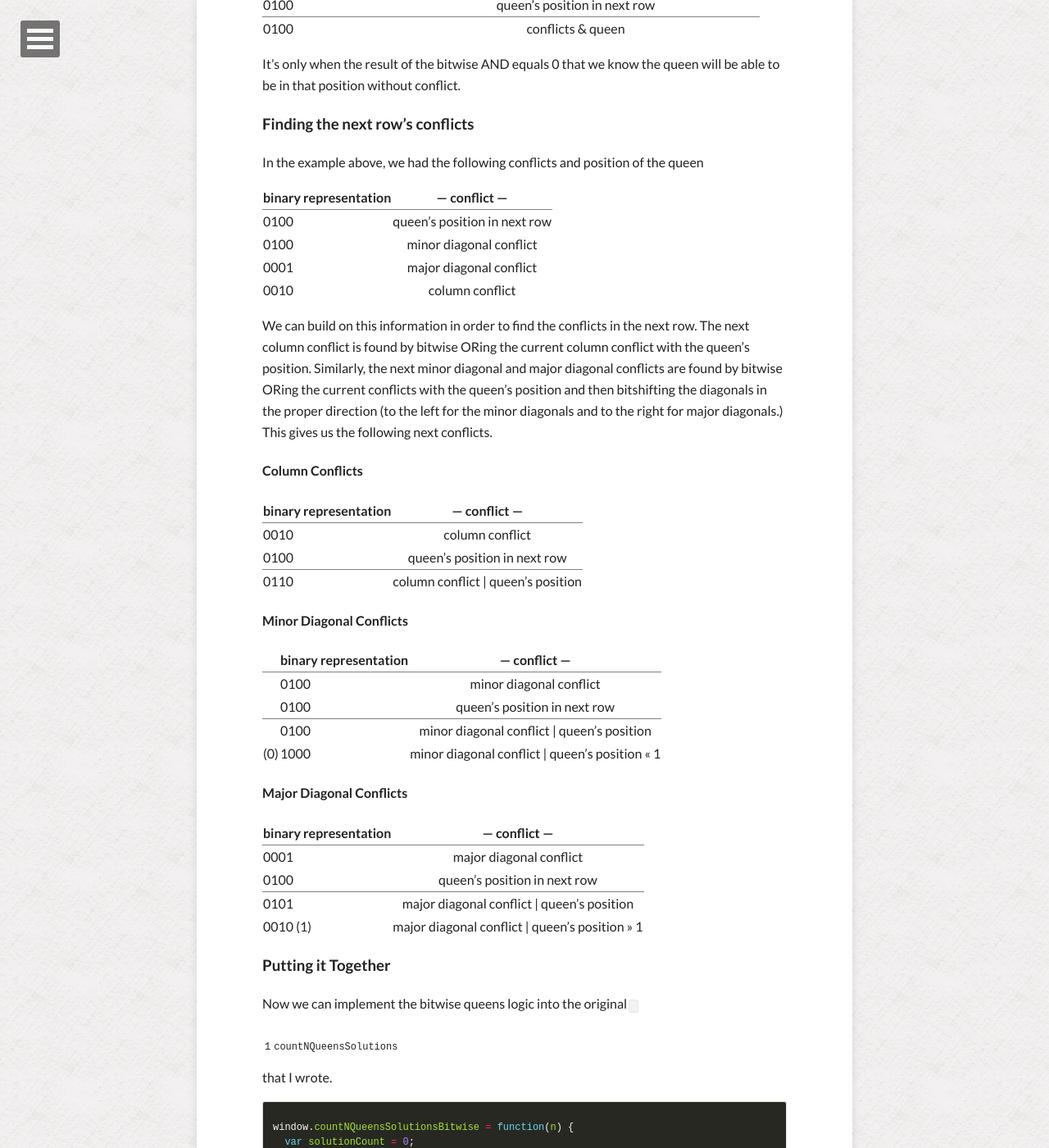
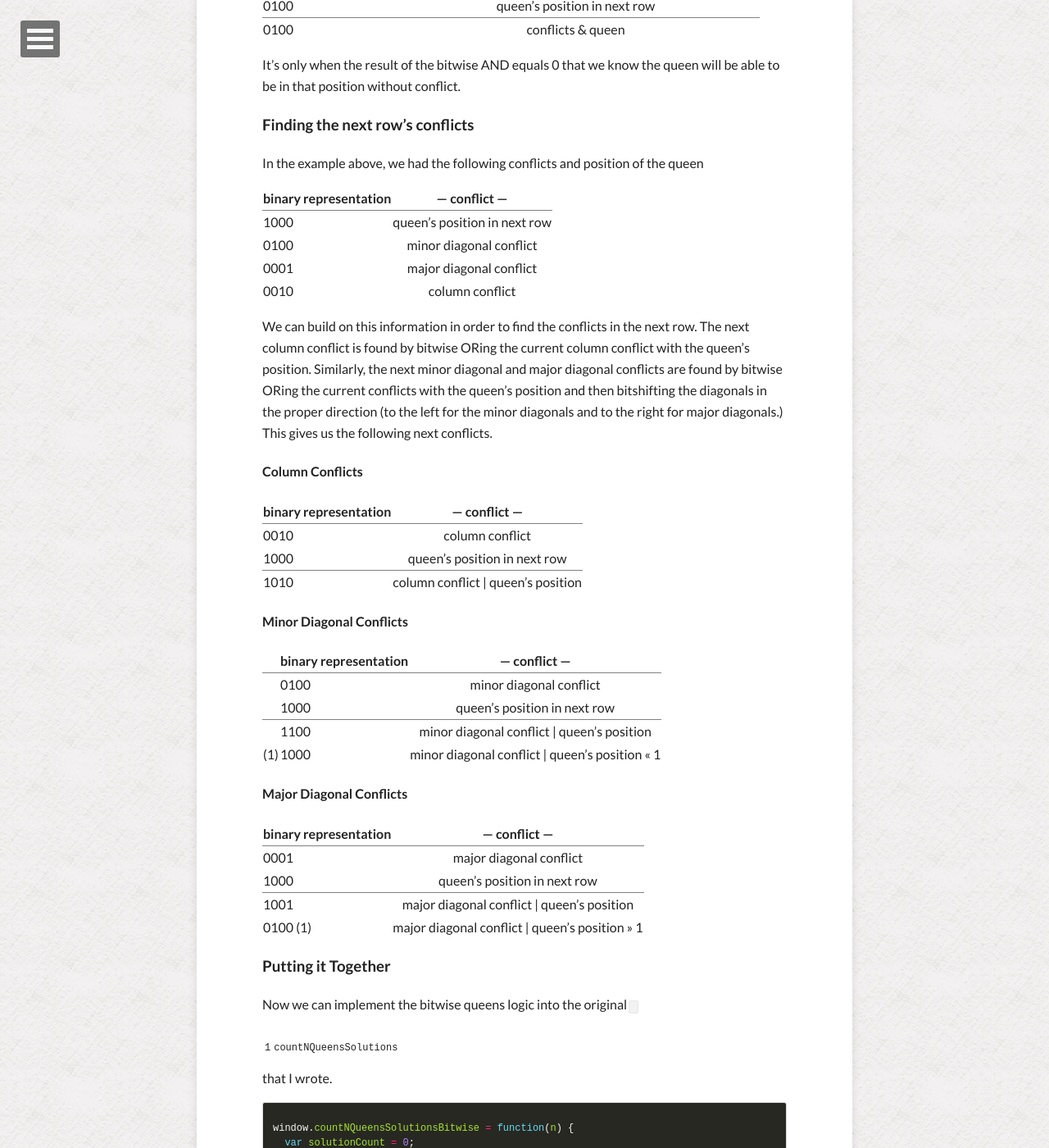
Before and after one commit to jgpettibone/jgpettibone.github.io, a Jekyll site: the page built from _posts/2014-05-08-bitwise-n-queens.md, in a window 1280 px wide and 1400 px high, scrolled down 3470 px. Shown: the whole window at 82% size. Built offline with Jekyll 4.4.1, drawn with Linux system fonts in a browser that asks for light colours; nearby versions of some CDN libraries; comment, search, counter and statistics services are not loaded.

Commit message:
Fixed typo with queen position

```diff
--- a/_posts/2014-05-08-bitwise-n-queens.md
+++ b/_posts/2014-05-08-bitwise-n-queens.md
@@ -78,6 +78,7 @@ In order to check for all the conflicts, we need to bitwise OR these 3 conflicts
 |    0100      | minor diagonal conflict |
 |    0001      | major diagonal conflict |
 |    0010      | column conflict |
+|              |:--------------------------------:|
 |    0111      | minor diagonal conflict \| major diagonal conflict \| column conflict |
 {: rules="groups"}
 
@@ -110,7 +111,7 @@ In the example above, we had the following conflicts and position of the queen
 
 |   binary representation |---  conflict  ---|
 |:-------------|:----------------:|
-|    0100      | queen's position in next row |
+|    1000      | queen's position in next row |
 |    0100      | minor diagonal conflict |
 |    0001      | major diagonal conflict |
 |    0010      | column conflict |
@@ -123,9 +124,9 @@ We can build on this information in order to find the conflicts in the next row.
 |   binary representation |---  conflict  ---|
 |:-------------|:----------------:|
 |    0010      | column conflict |
-|    0100      | queen's position in next row |
+|    1000      | queen's position in next row |
 |              |:--------------------------------:|
-|    0110      | column conflict \| queen's position |
+|    1010      | column conflict \| queen's position |
 {: rules="groups"}
 
 #### Minor Diagonal Conflicts
@@ -133,10 +134,10 @@ We can build on this information in order to find the conflicts in the next row.
 | |  binary representation |---  conflict  ---|
 |:-|------------|:----------------:|
 |  |  0100      | minor diagonal conflict |
-|  |  0100      | queen's position in next row |
+|  |  1000      | queen's position in next row |
 |  |            |:--------------------------------:|
-|  |  0100      | minor diagonal conflict \| queen's position |
-| (0) | 1000      | minor diagonal conflict \| queen's position << 1 |
+|  |  1100      | minor diagonal conflict \| queen's position |
+| (1) | 1000      | minor diagonal conflict \| queen's position << 1 |
 {: rules="groups"}
 
 #### Major Diagonal Conflicts
@@ -144,10 +145,10 @@ We can build on this information in order to find the conflicts in the next row.
 |   binary representation |---  conflict  ---|
 |:-------------|:----------------:|
 |    0001      | major diagonal conflict |
-|    0100      | queen's position in next row |
+|    1000      | queen's position in next row |
 |              |:--------------------------------:|
-|    0101      | major diagonal conflict \| queen's position |
-|    0010 (1)    | major diagonal conflict \| queen's position >> 1 |
+|    1001      | major diagonal conflict \| queen's position |
+|    0100 (1)    | major diagonal conflict \| queen's position >> 1 |
 {: rules="groups"}
 
 ### Putting it Together
```
